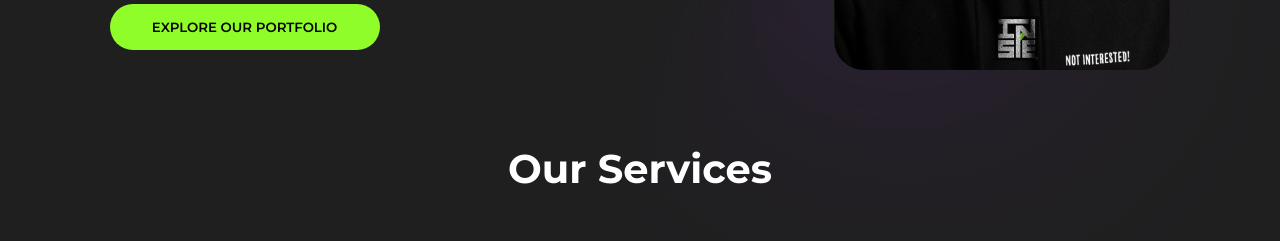
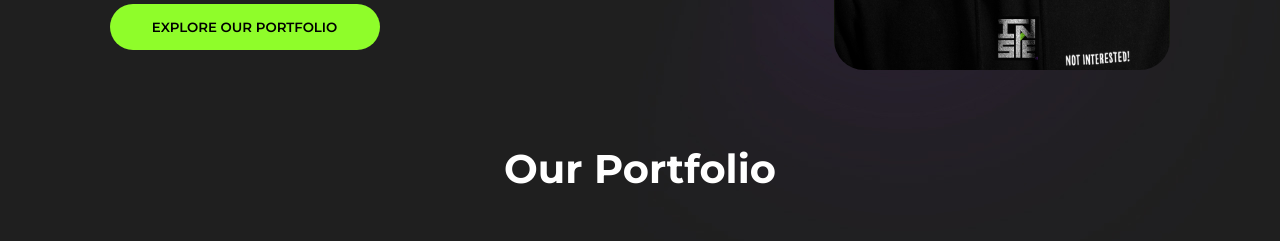
Before and after one commit to MubashirMalik/the-insane-studio, a React (Create React App) app: page / in a window 1280 px wide. Shown: the part 1145-1386 px from the top of the page. Built offline with nearby package versions, Linux system fonts and the light colour scheme.

Commit message:
minor fix

```diff
--- a/src/components/Services.js
+++ b/src/components/Services.js
@@ -29,7 +29,7 @@ const Services = () =>{
 
     return (
         <div id="our-services">
-            <h1 className="heading">Our Services</h1>
+            <h1 className="heading">Our Portfolio</h1>
             <div className="services">
                 { serviceData.map((service, index) => <Service key={`${service}-${index}`} service={service} />) }
             </div>
```
